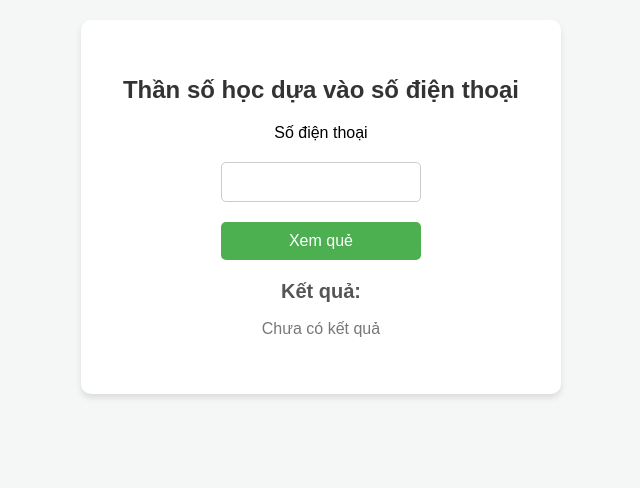
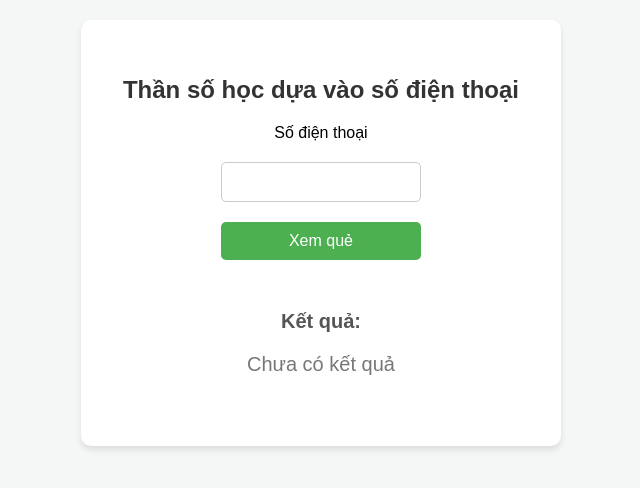
Before and after one commit to sontn/thansohoc-react-app, a React (Create React App) app: page / in a window 1280 px wide. Shown: the top 488 px of the page, without its empty margins (321-961 px from the left). Built offline with nearby package versions, Linux system fonts and the light colour scheme.

Commit message:
Increase fontsize

```diff
--- a/src/App.css
+++ b/src/App.css
@@ -80,9 +80,8 @@ p {
   border-radius: 5px;
 }
 
-#result {
-  background-color: #e0f7fa;
-  color: #00796b;
+#result p {
+  font-size: 20px;
 }
 
 #error {
--- a/src/App.js
+++ b/src/App.js
@@ -50,7 +50,7 @@ function App() {
         </label>
         <button type="submit">Xem quẻ</button>
       </form>
-      <div>
+      <div id="result">
         <h2>Kết quả:</h2>
         <p>{result || 'Chưa có kết quả'}</p>
       </div>
```
